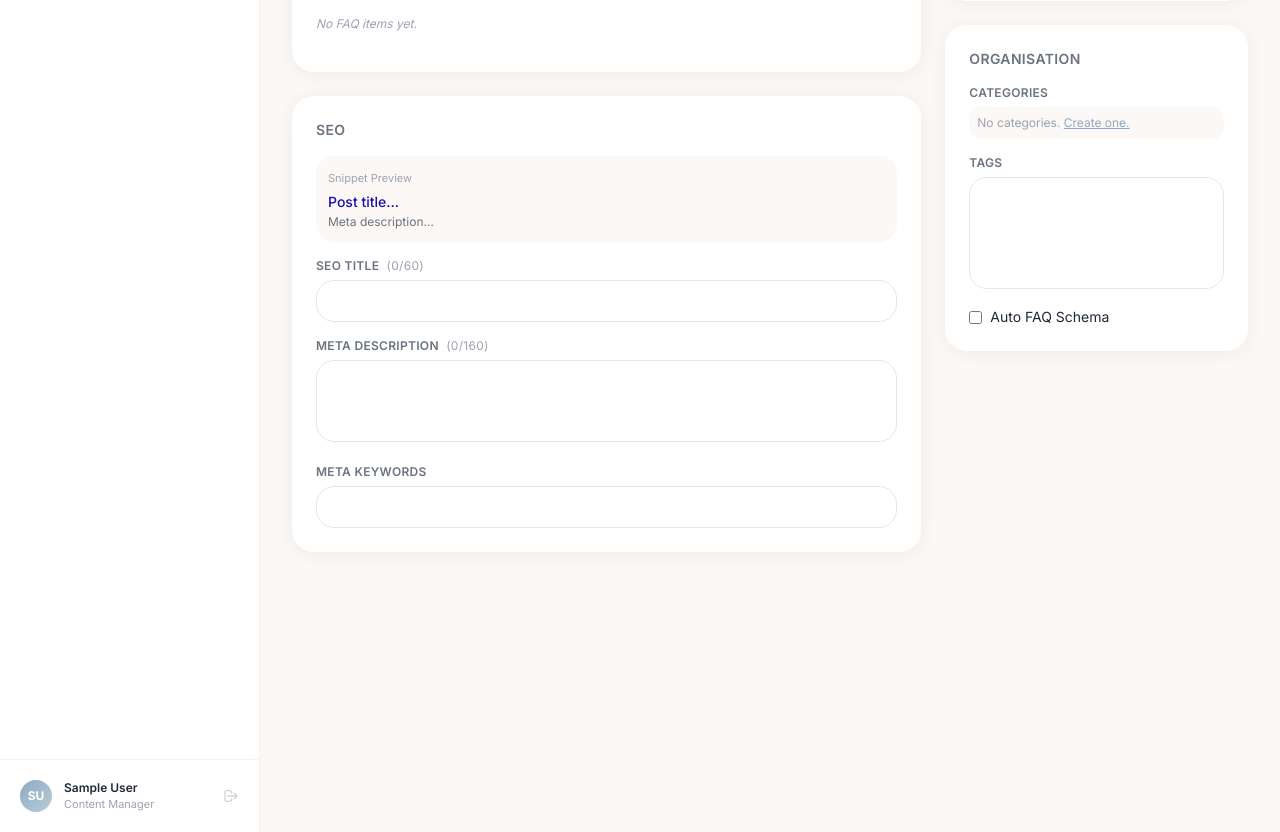
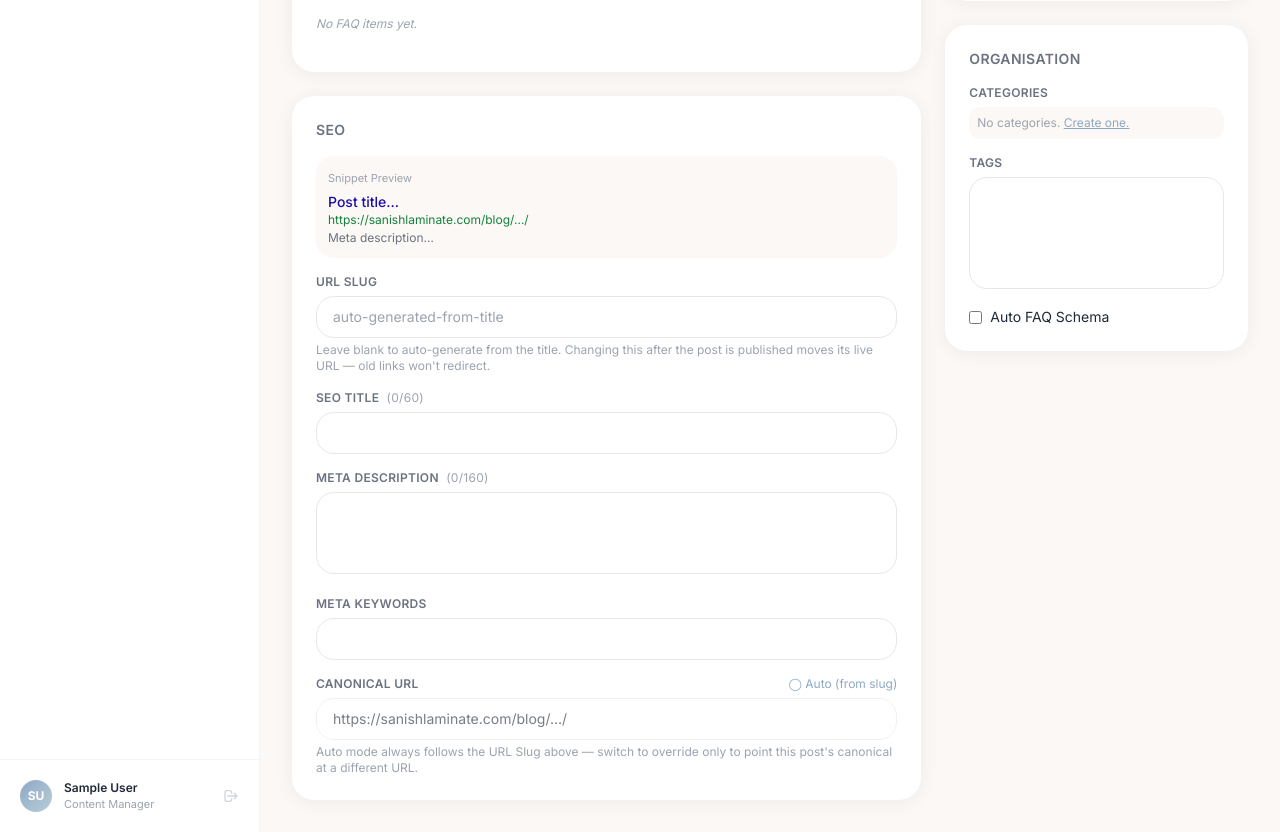
Before and after one commit to mgohel3/sanish-backend, a Django app: page /cms/blog/create/ in a window 1280 px wide. Shown: the part 934-1766 px from the top of the page. Run offline with Django 5.2, Linux system fonts and the light colour scheme; the visitor is signed in with stand-in values (Sample User, id 1); data comes from the database, SQL or seed files in the repository; data that the repository does not hold is empty; style sheets or scripts are compiled from the project's sources; some libraries are stand-ins or nearby versions.

Commit message:
Add editable slug + canonical URL to blog posts (WordPress-style SEO parity)
BlogPost already had a slug field but no way to set it from the CMS
form — it was always silently derived from the title at creation and
never editable afterward. Added a URL Slug field (SEO panel) with the
same slugify + uniqueness-check pattern already used for City Pages,
plus a new canonical_url field (auto-built from slug, override-able)
mirroring the same CityPage convention. Exposed canonical_url via the
blog API serializer and wired generateMetadata() on the frontend blog
detail page to emit the canonical tag (skipped on preview, matching
the City Page precedent).

Edited directly on staging via SSH — F: drive is corrupted
(Full Repair Needed / Dirty) so the local sanish-backend checkout on
F: was not touched this session; reconcile once the drive is repaired.

```diff
--- a/blog/models.py
+++ b/blog/models.py
@@ -81,6 +81,10 @@ class BlogPost(models.Model):
     seo_title         = models.CharField(max_length=255, blank=True)
     meta_description  = models.TextField(max_length=320, blank=True)
     meta_keywords     = models.CharField(max_length=500, blank=True)
+    canonical_url     = models.URLField(
+        blank=True,
+        help_text="Leave blank to auto-generate from the site URL + this post's slug.",
+    )
     og_image          = models.ForeignKey(
         "media_library.MediaAsset", null=True, blank=True,
         on_delete=models.SET_NULL, related_name="blog_og_images",
--- a/blog/serializers.py
+++ b/blog/serializers.py
@@ -65,7 +65,7 @@ class BlogPostDetailSerializer(_ImageMixin, serializers.ModelSerializer):
             "id", "title", "slug", "excerpt", "layout", "image", "featured_image", "content",
             "categories", "tags", "author",
             "show_author", "show_share", "show_related",
-            "seo_title", "meta_description", "meta_keywords",
+            "seo_title", "meta_description", "meta_keywords", "canonical_url",
             "status", "published_at", "created", "updated",
             "faqs", "auto_faq_schema",
         )
--- a/dashboard/views/blog.py
+++ b/dashboard/views/blog.py
@@ -1,10 +1,12 @@
 import json
 
+from django.conf import settings
 from django.core.paginator import Paginator
 from django.shortcuts import render, get_object_or_404, redirect
 from django.views import View
 from django.contrib import messages
 from django.contrib.auth import get_user_model
+from django.utils.text import slugify
 from accounts.permissions import ContentManagerRequiredMixin
 from dashboard.mixins import LoggedActionMixin
 from blog.models import BlogPost, BlogCategory, Tag
@@ -18,6 +20,29 @@ LAYOUT_VALUES = {c[0] for c in BlogPost.LAYOUT_CHOICES}
 
 def _clean_layout(value):
     return value if value in LAYOUT_VALUES else BlogPost.LAYOUT_SIDEBAR
+
+
+def _resolve_slug(raw_slug, title, *, exclude_pk=None):
+    """A staff-entered slug wins (slugified); otherwise falls back to the
+    title, same as BlogPost.save() already does when slug is left blank.
+    Returns (slug, error) — error is a user-facing string, or None."""
+    custom = slugify((raw_slug or "").strip())
+    slug = custom or slugify(title)
+    qs = BlogPost.objects.filter(slug=slug)
+    if exclude_pk:
+        qs = qs.exclude(pk=exclude_pk)
+    if qs.exists():
+        return slug, f"URL slug “{slug}” is already used by another post — choose a different one."
+    return slug, None
+
+
+def _resolve_canonical(raw_canonical, slug):
+    """A staff-entered canonical URL wins verbatim; otherwise auto-build it
+    from the production site origin + this post's slug."""
+    custom = (raw_canonical or "").strip()
+    if custom:
+        return custom
+    return f"{settings.SITE_URL.rstrip('/')}/blog/{slug}/"
 
 
 def _clean_faqs(raw_json):
@@ -77,14 +102,22 @@ class BlogPostCreateView(ContentManagerRequiredMixin, LoggedActionMixin, View):
             "tags":           Tag.objects.all(),
             "authors":        User.objects.filter(is_active=True).order_by("first_name", "username"),
             "layout_choices": BlogPost.LAYOUT_CHOICES,
+            "site_url":       settings.SITE_URL.rstrip("/"),
             "active_nav":     "blog",
         })
 
     def post(self, request):
         d = request.POST
+        title = d["title"]
+        slug, slug_error = _resolve_slug(d.get("slug"), title)
+        if slug_error:
+            messages.error(request, slug_error)
+            return redirect("blog_post_create")
+
         author_id = d.get("author")
         post = BlogPost(
-            title=d["title"],
+            title=title,
+            slug=slug,
             excerpt=d.get("excerpt", ""),
             content=d.get("content", ""),
             layout=_clean_layout(d.get("layout")),
@@ -94,6 +127,7 @@ class BlogPostCreateView(ContentManagerRequiredMixin, LoggedActionMixin, View):
             seo_title=d.get("seo_title", ""),
             meta_description=d.get("meta_description", ""),
             meta_keywords=d.get("meta_keywords", ""),
+            canonical_url=_resolve_canonical(d.get("canonical_url"), slug),
             auto_faq_schema=bool(d.get("auto_faq_schema")),
             faqs=_clean_faqs(d.get("faqs_json")),
             show_author=bool(d.get("show_author")),
@@ -121,13 +155,21 @@ class BlogPostEditView(ContentManagerRequiredMixin, LoggedActionMixin, View):
             "tags":           Tag.objects.all(),
             "authors":        User.objects.filter(is_active=True).order_by("first_name", "username"),
             "layout_choices": BlogPost.LAYOUT_CHOICES,
+            "site_url":       settings.SITE_URL.rstrip("/"),
             "active_nav":     "blog",
         })
 
     def post(self, request, pk):
         post = get_object_or_404(BlogPost, pk=pk)
         d = request.POST
-        post.title = d["title"]
+        title = d["title"]
+        slug, slug_error = _resolve_slug(d.get("slug"), title, exclude_pk=post.pk)
+        if slug_error:
+            messages.error(request, slug_error)
+            return redirect("blog_post_edit", pk=pk)
+
+        post.title = title
+        post.slug = slug
         post.excerpt = d.get("excerpt", "")
         post.content = d.get("content", "")
         post.layout = _clean_layout(d.get("layout"))
@@ -139,6 +181,7 @@ class BlogPostEditView(ContentManagerRequiredMixin, LoggedActionMixin, View):
         post.seo_title = d.get("seo_title", "")
         post.meta_description = d.get("meta_description", "")
         post.meta_keywords = d.get("meta_keywords", "")
+        post.canonical_url = _resolve_canonical(d.get("canonical_url"), slug)
         post.auto_faq_schema = bool(d.get("auto_faq_schema"))
         post.faqs = _clean_faqs(d.get("faqs_json"))
         post.show_author = bool(d.get("show_author"))
--- a/templates/dashboard/blog/form.html
+++ b/templates/dashboard/blog/form.html
@@ -87,16 +87,39 @@
 
       <!-- SEO -->
       <div class="bg-white dark:bg-[#23202E] rounded-3xl shadow-card p-6 space-y-4"
-           x-data="{ metaTitle: '{{ post.seo_title|default:'' }}', metaDesc: '{{ post.meta_description|default:'' }}' }">
+           x-data="{
+             metaTitle: '{{ post.seo_title|default:'' }}',
+             metaDesc: '{{ post.meta_description|default:'' }}',
+             slug: '{{ post.slug|default:'' }}',
+             overrideCanonical: {{ post.canonical_url|yesno:'true,false' }},
+           }">
         <h2 class="text-sm font-semibold text-gray-500 uppercase tracking-wide">SEO</h2>
         <div class="p-3 rounded-2xl bg-surface-50 dark:bg-dark-700 text-sm">
           <p class="text-[11px] text-gray-400 mb-1">Snippet Preview</p>
           <p class="text-[#1a0dab] dark:text-blue-400 font-medium truncate" x-text="metaTitle || 'Post title…'"></p>
+          <p class="text-xs text-green-700 dark:text-green-500 truncate" x-text="'{{ site_url }}/blog/' + (slug || '…') + '/'"></p>
           <p class="text-xs text-gray-500 mt-0.5 line-clamp-2" x-text="metaDesc || 'Meta description…'"></p>
+        </div>
+        <div>
+          <label class="form-label">URL Slug</label>
+          <input type="text" name="slug" x-model="slug" class="form-input" placeholder="auto-generated-from-title"/>
+          <p class="form-hint">Leave blank to auto-generate from the title. Changing this after the post is published moves its live URL — old links won't redirect.</p>
         </div>
         <div><label class="form-label">SEO Title <span class="normal-case font-normal text-gray-400 ml-1" x-text="'('+metaTitle.length+'/60)'"></span></label><input type="text" name="seo_title" x-model="metaTitle" class="form-input"/></div>
         <div><label class="form-label">Meta Description <span class="normal-case font-normal text-gray-400 ml-1" x-text="'('+metaDesc.length+'/160)'"></span></label><textarea name="meta_description" x-model="metaDesc" rows="3" class="form-input resize-none"></textarea></div>
         <div><label class="form-label">Meta Keywords</label><input type="text" name="meta_keywords" value="{{ post.meta_keywords|default:'' }}" class="form-input"/></div>
+        <div>
+          <div class="flex items-center justify-between mb-1.5">
+            <label class="form-label mb-0">Canonical URL</label>
+            <button type="button" @click="overrideCanonical = !overrideCanonical" class="text-xs text-accent hover:underline" x-text="overrideCanonical ? '⬤ Override active' : '◯ Auto (from slug)'"></button>
+          </div>
+          <input type="url" name="canonical_url" value="{{ post.canonical_url|default:'' }}"
+                 x-show="overrideCanonical" placeholder="https://…" class="form-input border-accent ring-1 ring-accent/20"/>
+          <div x-show="!overrideCanonical" x-cloak
+               class="form-input opacity-60 cursor-not-allowed truncate"
+               x-text="'{{ site_url }}/blog/' + (slug || '…') + '/'"></div>
+          <p class="form-hint">Auto mode always follows the URL Slug above — switch to override only to point this post's canonical at a different URL.</p>
+        </div>
       </div>
     </div>
 
```
Also changed, not shown: blog/migrations/0006_blogpost_canonical_url.py (added).
